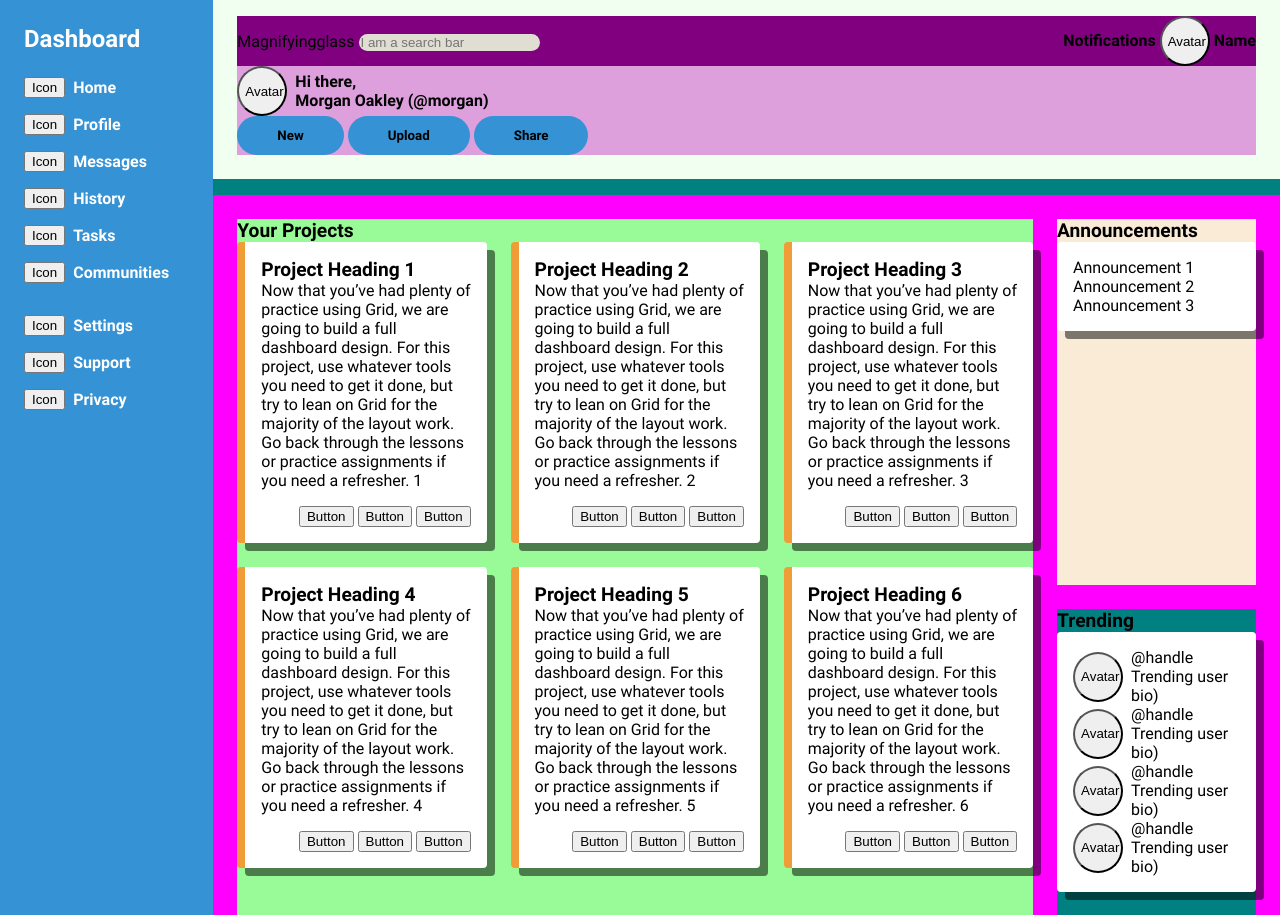
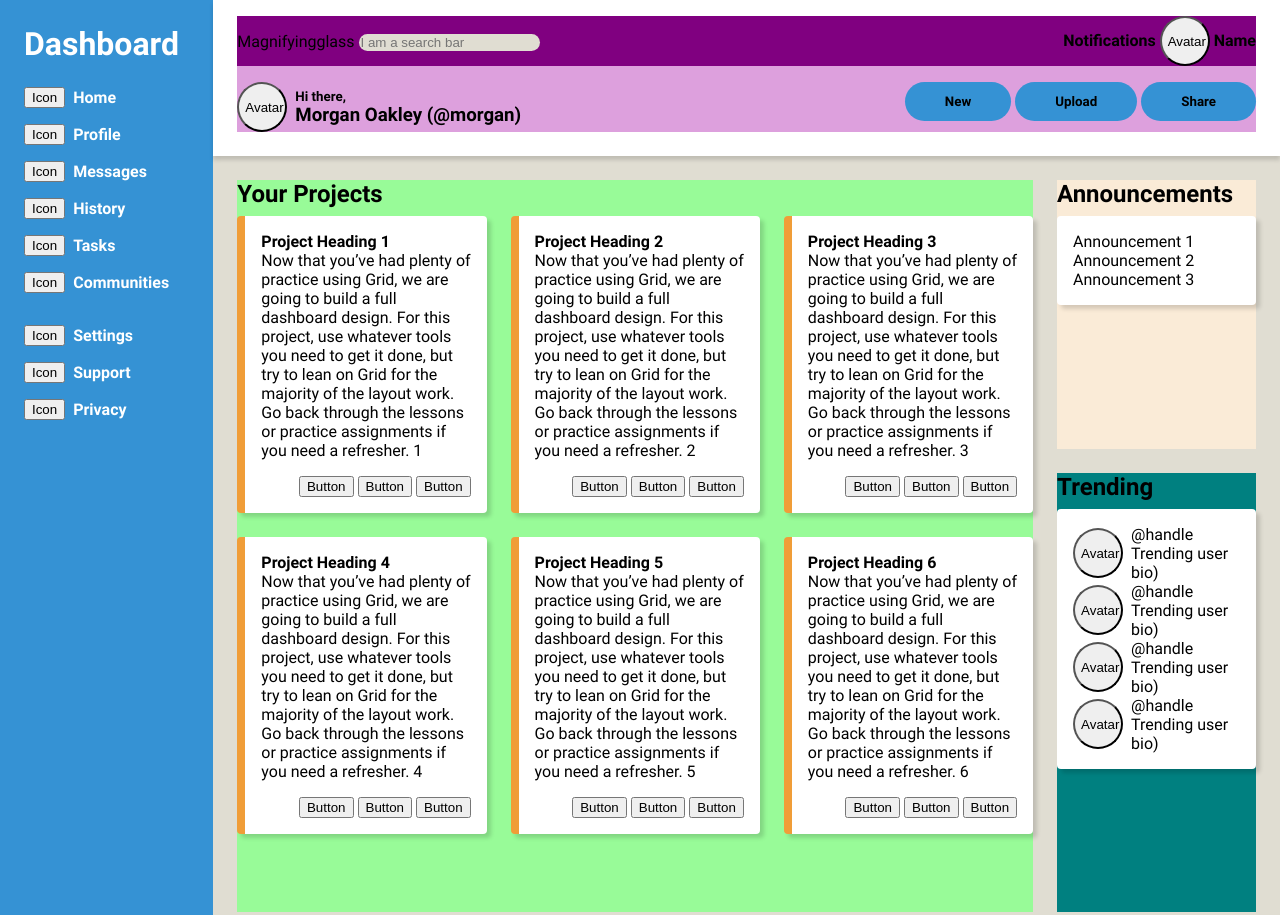
Before and after one commit to gibbonhug/dashboard, a plain HTML site: page index.html in a window 1280 px wide. Shown: the top 915 px of the page. Drawn offline with Linux system fonts and the light colour scheme.

Commit message:
Adjust z index of header so box shadow overlays content, make shadows subtler

```diff
--- a/index.html
+++ b/index.html
@@ -10,9 +10,9 @@
 <body>
     <div id="container">
         <div id="sidebar" class="strong section">
-            <h2 id="sidebar-title">
+            <h1 id="sidebar-title">
                 Dashboard
-            </h2>
+            </h1>
             <!-- same issue as post buttons as having to put strong directly on ul-->
             <ul id="sidebar-links-1" class="sidebar-links strong">
                 <li class="sidebar-link-item">
@@ -89,8 +89,8 @@
                 <div id="post-greeting" class="flex-icon-left">
                     <button class="temp-avatar-btn">Avatar</button>
                     <div>
-                        <div>Hi there,</div>
-                        <div>Morgan Oakley (@morgan)</div>
+                        <div class="smaller">Hi there,</div>
+                        <h3>Morgan Oakley (@morgan)</h3>
                     </div>
                 </div>
                 <div id="post-buttons">
@@ -103,9 +103,9 @@
         </div>
         <div id="meat" class="section">
             <div id="project-subsection" class="subsection">
-                <div id="project-subsection-heading" class="subsection-heading strong">
+                <h2 id="project-subsection-heading" class="subsection-heading strong">
                     Your Projects
-                </div>
+                </h2>
                 <div id="project-content" class="subsection-content">
                     <div class="project-card card">
                         <div class="project-meat">
@@ -200,9 +200,9 @@
                 </div>
             </div>
             <div id="announcement-subsection" class="subsection">
-                <div id="announcement-subsection-heading" class="subsection-heading strong">
+                <h2 id="announcement-subsection-heading" class="subsection-heading strong">
                     Announcements
-                </div>
+                </h2>
                 <div id="announcement-content" class="subsection-content card">
                     <div class="announcement-item">
                         Announcement 1
@@ -216,9 +216,9 @@
                 </div>
             </div>
             <div id="trending-subsection" class="subsection">
-                <div id="trending-subsection-heading" class="subsection-heading strong">
+                <h2 id="trending-subsection-heading" class="subsection-heading strong">
                     Trending
-                </div>
+                </h2>
                 <div id="trending-content" class="subsection-content card">
                     <div class="trending-item">
                         <button class="temp-avatar-btn">Avatar</button>
--- a/scss/style.scss
+++ b/scss/style.scss
@@ -47,8 +47,12 @@ $project-border: hsl(33, 86%, 58%);
 
 #container {
     font-family: 'Roboto-Regular';
+    background-color: $accent-gray;
     .strong {
         font-family: 'Roboto-Bold';
+    }
+    .smaller {
+        font-size: smaller;
     }
     .section {
         padding: 1.5rem;
@@ -57,7 +61,7 @@ $project-border: hsl(33, 86%, 58%);
         padding: 1rem;
         border-radius: .25rem;
         background-color: white;
-        box-shadow: .5rem .5rem rgba(0, 0, 0, 0.5);
+        box-shadow: .25rem .25rem .25rem rgba(0, 0, 0, 0.15);
     }
     color: black;
     display: grid;
@@ -86,9 +90,9 @@ $project-border: hsl(33, 86%, 58%);
     }
     #header {
         grid-column: 2;
-        background-color: honeydew; // temp
-        box-shadow: 0px 1rem teal;
-        margin-bottom: 1rem; // for box shadow
+        background-color: white;
+        box-shadow: 0rem .25rem .25rem rgba(0, 0, 0, 0.15);
+        z-index: 1; // so box shadow covers meat section
         #nav {
             display: flex;
             justify-content: space-between;
@@ -104,6 +108,9 @@ $project-border: hsl(33, 86%, 58%);
         }
         #post {
             background-color: plum; //temp
+            display: flex;
+            justify-content: space-between;
+            padding-top: 1rem;
             #post-greeting {
                 display: flex; // align avatar to left of text
                 align-items: center;
@@ -126,14 +133,14 @@ $project-border: hsl(33, 86%, 58%);
         }
     }
     #meat {
+        background-color: $accent-gray;
+        .subsection-heading {
+            padding-bottom: .5rem;
+        }
         grid-column: 2;
-        background-color: magenta; // temp
         display: grid;
         grid-template-columns: 4fr 1fr;
         gap: 1.5rem; // temp? probably move me to more general selector
-        .subsection-heading { // font size
-            font-size: larger;
-        }
         #project-subsection {
             grid-column: 1;
             grid-row: span 2;
@@ -150,9 +157,6 @@ $project-border: hsl(33, 86%, 58%);
                     border-left-color: $project-border;
                     border-left-width: 0.5rem;
                     border-left-style: solid;
-                    .project-heading {
-                        font-size: larger;
-                    }
                     .project-icons {
                         align-self: flex-end;
                     }
```
Also changed, not shown: css/style.css.
